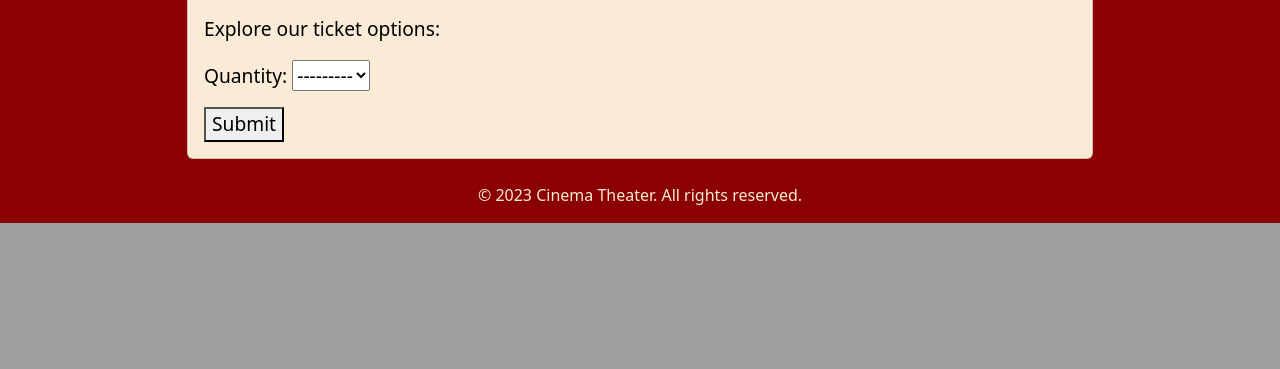
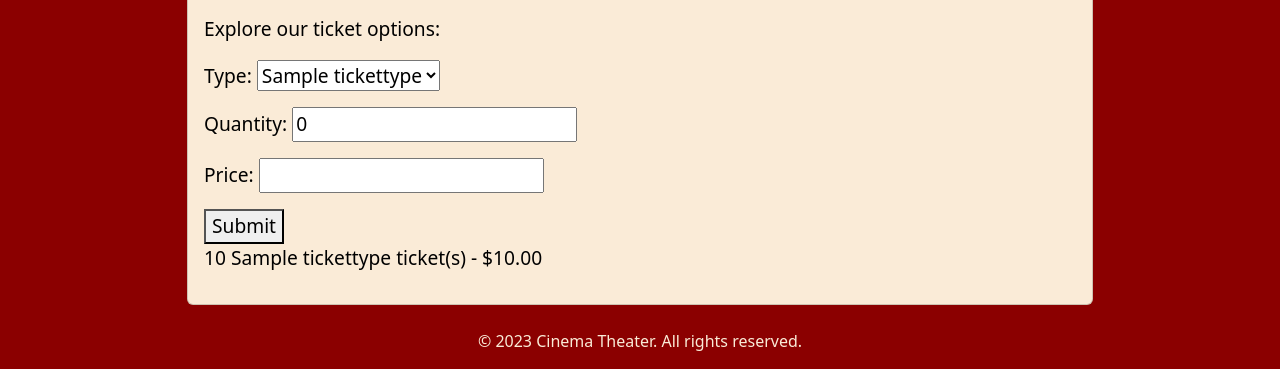
Before and after one commit to kiraashley24/miniproject4KS, a Django app: page /tickets/ in a window 1280 px wide. Shown: the part 870-1239 px from the top of the page. Before the commit the page ends 1093 px from the top, so only its background shows below. Run offline with Django 4.2, Linux system fonts and the light colour scheme; tables that the repository leaves empty hold one stand-in row (values such as "Sample post").

Commit message:
ticketing form does dropdown of admin-set "ticket type", quantity is using arrow to choose quantity, showing price box

```diff
--- a/polls/forms.py
+++ b/polls/forms.py
@@ -4,4 +4,4 @@ from .models import Ticket
 class TicketForm(forms.ModelForm):
     class Meta:
         model = Ticket
-        fields = ['quantity']
+        fields = ['type', 'quantity', 'price']
--- a/polls/models.py
+++ b/polls/models.py
@@ -27,16 +27,15 @@ class Choice(models.Model):
         return self.choice_text
 
 class TicketType(models.Model):
-    type_name = models.CharField(max_length=100, unique=True)
+    name = models.CharField(max_length=50, unique=True, default='Standard')
 
     def __str__(self):
-        return self.type_name
+        return self.name
 
 class Ticket(models.Model):
-    QUANTITY_CHOICES = [(i, str(i)) for i in range(1, 11)]
-
-    quantity = models.IntegerField(choices=QUANTITY_CHOICES)
-    price = models.DecimalField(max_digits=5, decimal_places=2, default=0.00)  # Set your default value
+    type = models.ForeignKey(TicketType, on_delete=models.CASCADE, default=1)
+    quantity = models.PositiveIntegerField(default=0)
+    price = models.DecimalField(max_digits=6, decimal_places=2)
 
     def __str__(self):
-        return f"{self.quantity} Ticket(s)"
+        return f"{self.quantity} {self.type.name} ticket(s) - ${self.price}"
--- a/polls/templates/polls/tickets.html
+++ b/polls/templates/polls/tickets.html
@@ -17,6 +17,10 @@
                                 {{ form.as_p }}
                                 <button type="submit">Submit</button>
                             </form>
+
+                            {% for ticket in ticket_data %}
+                                <p>{{ ticket }}</p>
+                            {% endfor %}
                         </div>
                     </div>
                 </div>
--- a/polls/views.py
+++ b/polls/views.py
@@ -87,20 +87,18 @@ def menu(request):
     return render(request, 'polls/menu.html', {'menu_data': menu_data})
 
 def tickets(request):
-    # Add logic to retrieve actual ticket data from your database
-    ticket_data = [
-        {"quantity": i, "price": 12.99 * i} for i in range(1, 11)
-    ]  # Adjust the price calculation as needed
+    ticket_data = Ticket.objects.all()
+    form = TicketForm()
 
     if request.method == 'POST':
         form = TicketForm(request.POST)
         if form.is_valid():
-            # Handle form submission, e.g., save to the database
-            pass
-    else:
-        form = TicketForm()
+            form.save()
+            # Optionally, you can redirect to a success page or modify as needed.
 
     return render(request, 'polls/tickets.html', {'ticket_data': ticket_data, 'form': form})
 
+
+
 def contact(request):
     return render(request, "polls/contact.html")
```
